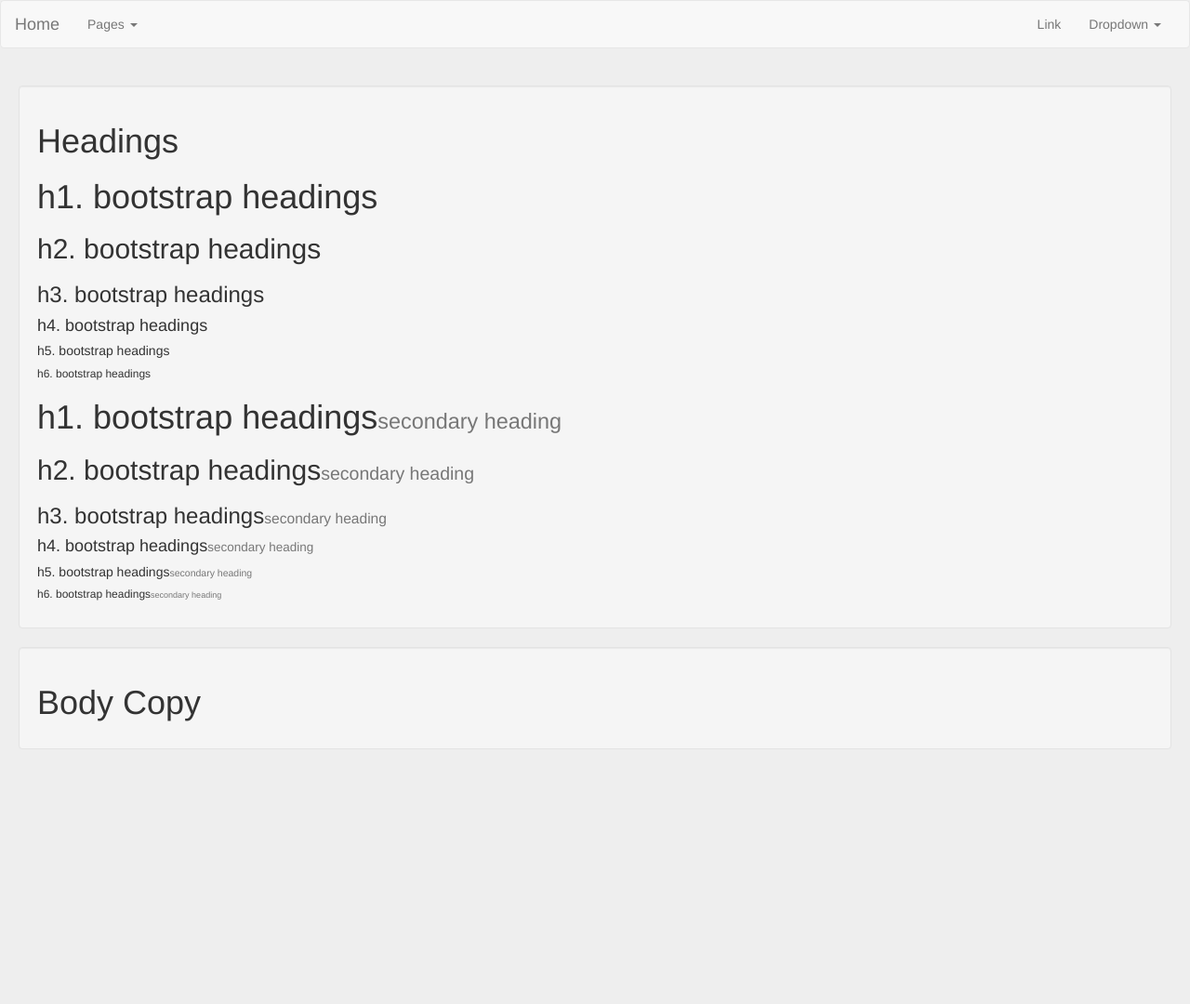
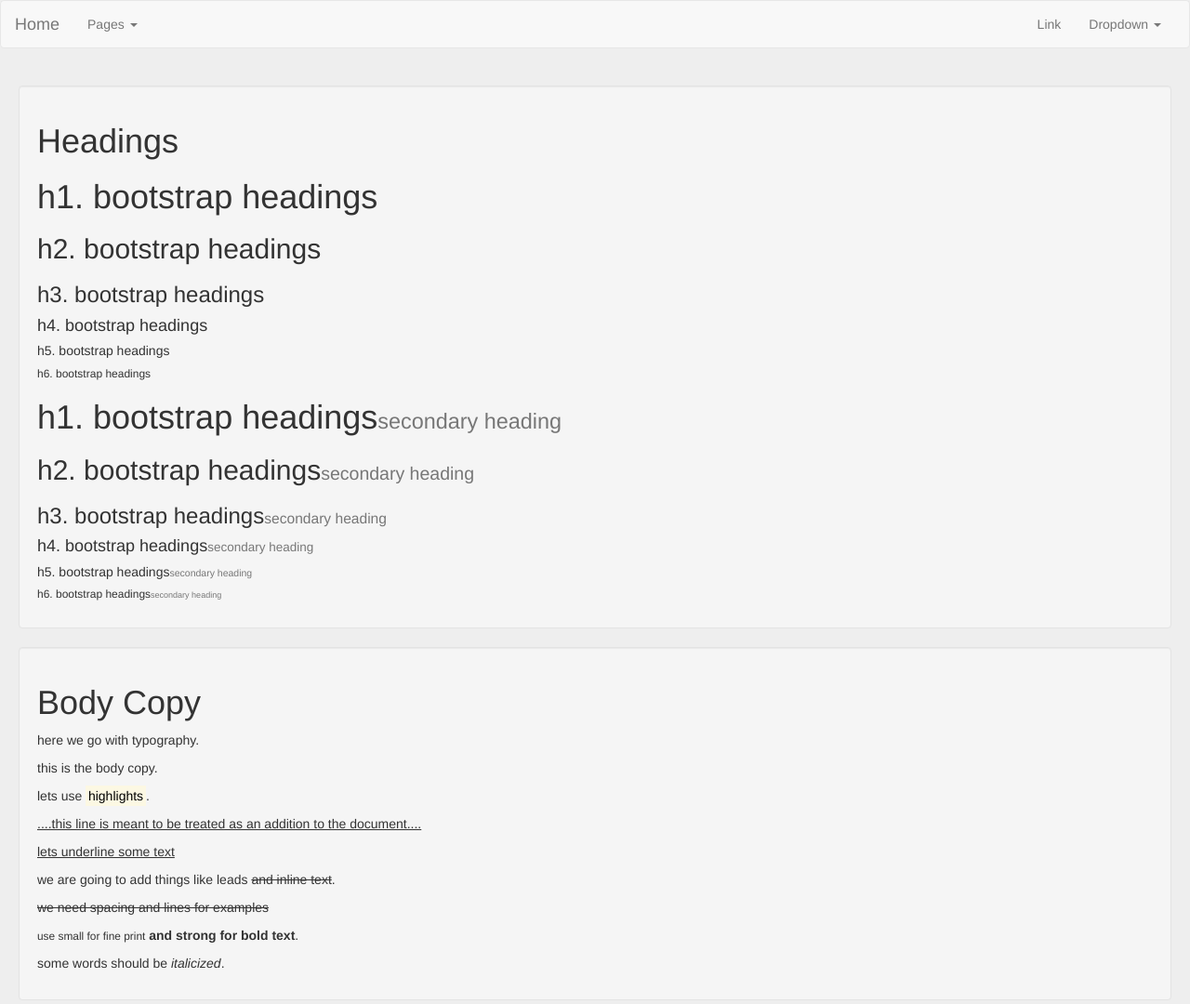
Before and after one commit to scottsilvi/paw, a plain HTML site: page pages/typography.html in a window 1280 px wide. Shown: the whole page at 93% size. Before the commit the page ends 846 px from the top, so only its background shows below. Drawn offline with nearby package versions, Linux system fonts and the light colour scheme.

Commit message:
started  typography

```diff
--- a/pages/typography.html
+++ b/pages/typography.html
@@ -43,9 +43,18 @@
       <div class="well">
         <h1>Body Copy</h1>
         <!-- content goes here -->
+         <p>here we go with typography.</p>
+         <p>this is the body copy.</p>
+         <p>lets use <mark>highlights</mark>.</p>
+         <p><ins>....this line is meant to be treated as an addition to the document....</ins></p>
+         <p><u>lets underline some text</u></p>
+         <p>we are going to add things like leads <del>and inline text</del>.</p>
+         <p><s>we need spacing and lines for examples</s></p>
+         <p><small>use small for fine print</small><strong> and strong for bold text</strong>.</p>
+         <p>some words should be <em>italicized</em>.</p>
       </div>
     </div>
-  </div>
+    </div>
 </section>
 
 <!-- jQuery (necessary for Bootstrap's JavaScript plugins) -->
```
